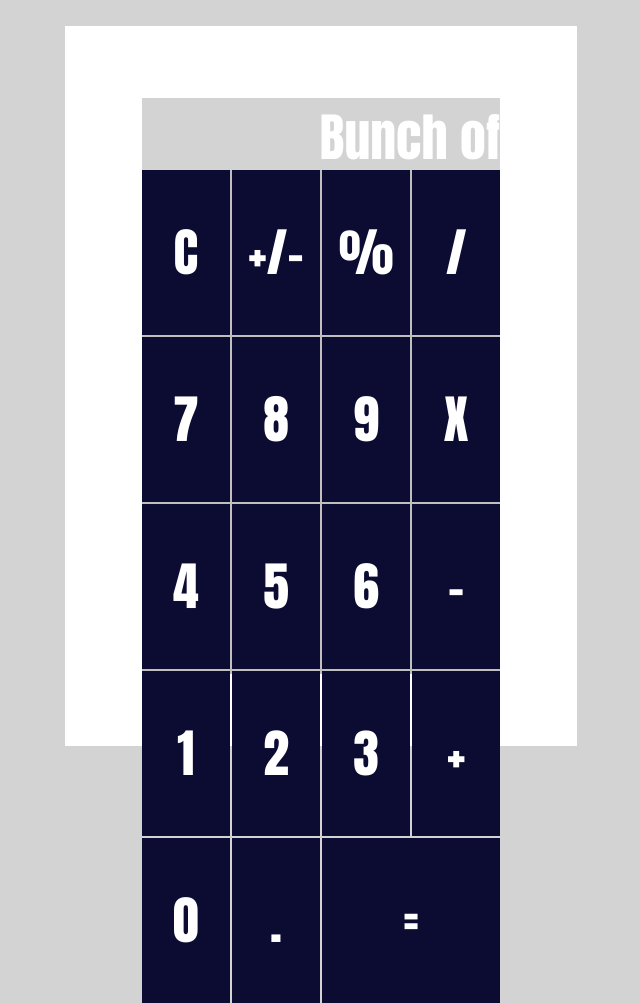
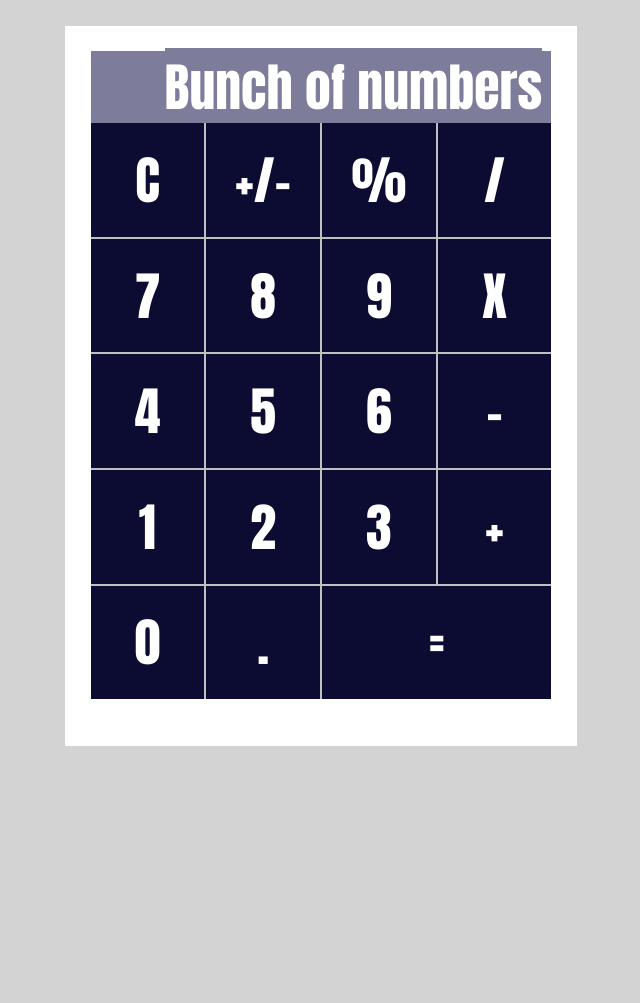
Before and after one commit to DexterFreeman/calculator, a plain HTML site: page index.html in a window 1280 px wide. Shown: the whole page, without its empty margins (319-959 px from the left). After the commit the page ends 800 px from the top, so only its background shows below. Drawn offline with Linux system fonts and the light colour scheme.

Commit message:
Added another grid row, styled commandContainer

```diff
--- a/styles.scss
+++ b/styles.scss
@@ -1,4 +1,5 @@
 $button-color: rgb(12, 12, 51);
+$display-color: rgb(125, 125, 155);
 
 * {
   margin: 0;
@@ -7,6 +8,7 @@ $button-color: rgb(12, 12, 51);
   background-color: lightgrey;
   font-size: 1.8rem;
 }
+
 body {
   display: flex;
   justify-content: center;
@@ -17,16 +19,23 @@ body {
     width: 40%;
     display: flex;
     align-items: center;
-    justify-content: center;
+
     flex-direction: column;
     margin: 2%;
     color: white;
 
     .answerContainer {
-      width: 70%;
+      margin-top: 5%;
+      width: 90%;
       height: 10%;
+      display: flex;
+      align-items: center;
+      justify-content: flex-end;
+      background-color: $display-color;
 
       p {
+        margin-right: 2%;
+        background-color: $display-color;
         text-align: right;
       }
     }
@@ -34,17 +43,17 @@ body {
     .commandContainer {
       background-color: rgb(191, 191, 191);
 
-      width: 70%;
-      height: 70%;
+      width: 90%;
+      height: 80%;
       display: grid;
       grid-gap: 2px;
       grid-template-columns: 1fr 1fr 1fr 1fr;
-      grid-template-rows: 1fr 1fr 1fr 1fr;
+      grid-template-rows: 1fr 1fr 1fr 1fr 1fr;
       a {
         display: flex;
         justify-content: center;
         align-items: center;
-        height: 165px;
+
 
         background-color: $button-color;
       }
```
Also changed, not shown: styles.css, 1 other file.
